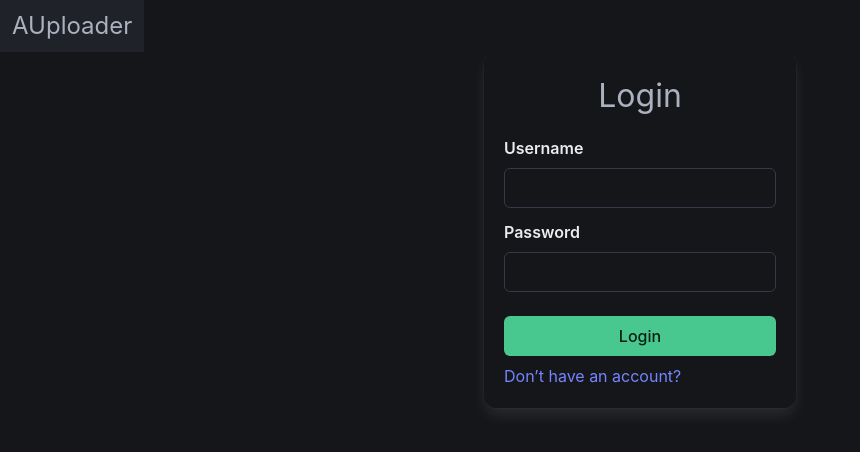
After one commit to Anthonym0/A-Uploader, a PHP site: page /login.php in a window 1280 px wide. The commit adds this page. Shown: the top 452 px of the page, without its empty margins (0-860 px from the left). Run offline with PHP 8.4, Linux system fonts and the light colour scheme.

Commit message:
add navbar in includes, add login page

```diff
--- /dev/null
+++ b/includes/navbar.php
@@ -0,0 +1,5 @@
+<nav class="navbar">
+    <div class="is-size-4 navbar-brand">
+        <a class="navbar-item" href="index.php">AUploader</a>
+    </div>
+</nav>
--- a/index.php
+++ b/index.php
@@ -1,5 +1,5 @@
 <!DOCTYPE html>
-<html lang="en">
+<html lang="en" data-theme="dark">
     <head>
         <meta charset="UTF-8">
         <meta name="viewport" content="width=device-width, initial-scale=1.0">
@@ -8,11 +8,13 @@
     </head>
 
     <body>
+        <?php include 'includes/navbar.php';?>
+
         <div class="is-flex is-align-items-center is-flex-direction-column mt-5">
             <h1 class="title">A-Uploader</h1>
             <p>A simple file uploader</p>
             <div class="mt-3">
-                <button class="button is-success">Upload file</button>
+                <a class="button is-success" href="login.php">Upload file</a>
             </div>
         </div>
     </body>
--- /dev/null
+++ b/login.php
@@ -0,0 +1,39 @@
+<!DOCTYPE html>
+<html lang="en" data-theme="dark">
+    <head>
+        <meta charset="UTF-8">
+        <meta name="viewport" content="width=device-width, initial-scale=1.0">
+        <title>Login</title>
+        <link rel="stylesheet" href="https://cdn.jsdelivr.net/npm/bulma@1.0.4/css/bulma.min.css">
+    </head>
+
+    <body>
+        <?php include 'includes/navbar.php';?>
+
+        <div class="is-flex is-justify-content-center">
+            <form class="box">
+                <div class="is-flex is-justify-content-center mb-4">
+                    <h2 class="is-size-3">Login</h2>
+                </div>
+                <div class="field">
+                    <label class="label">Username</label>
+                    <div class="control">
+                        <input class="input control" type="text">
+                    </div>
+                </div>
+
+                <div class="field">
+                    <label class="label">Password</label>
+                    <div class="control">
+                        <input class="input control" type="password">
+                    </div>
+                </div>
+
+                <div class="field is-flex is-justify-content-center is-flex-direction-column mt-5">
+                    <button class="button is-success px-6">Login</button>
+                    <a class="pt-2" href="#">Don’t have an account?</a>
+                </div>
+            </form>
+        </div>
+    </body>
+</html>
```
